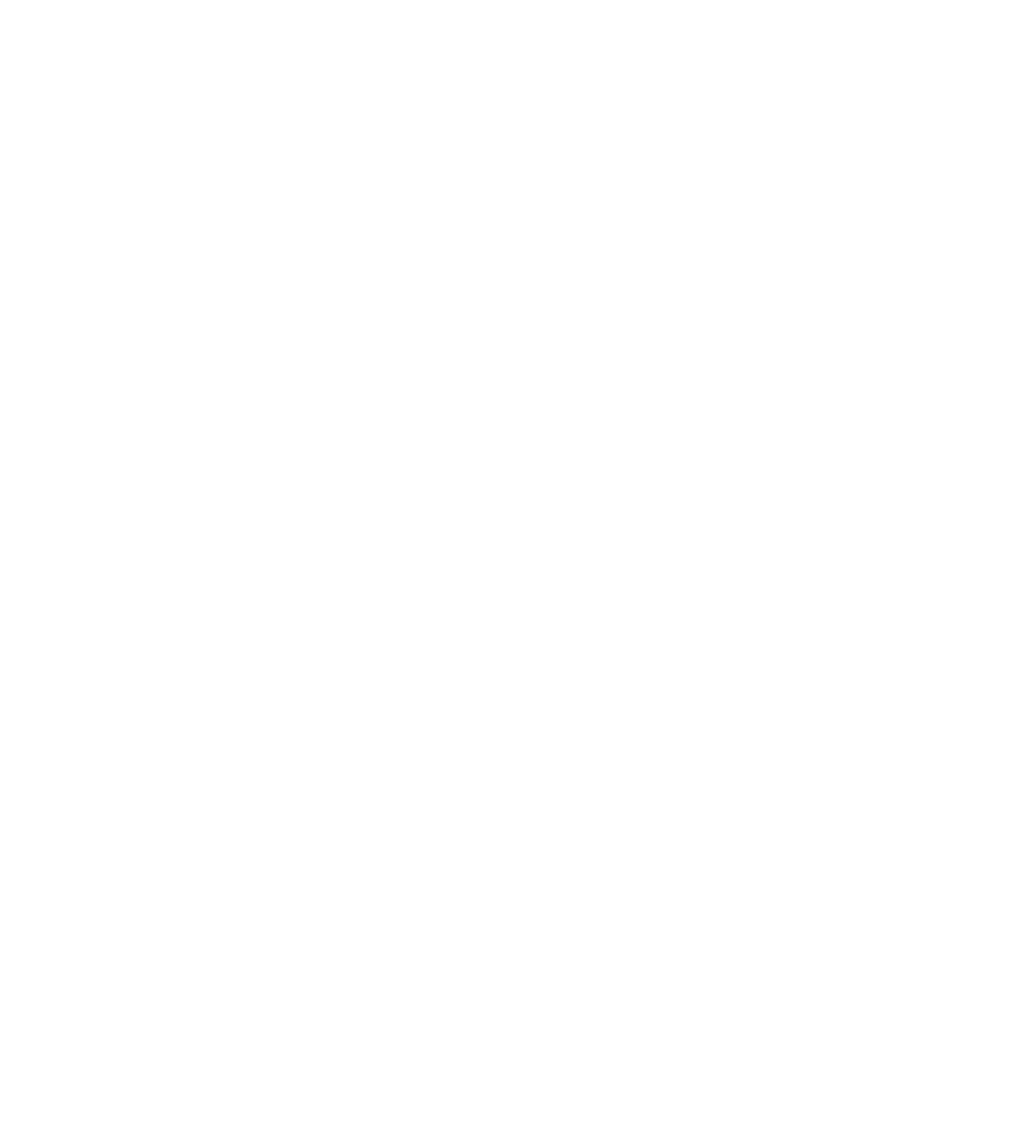
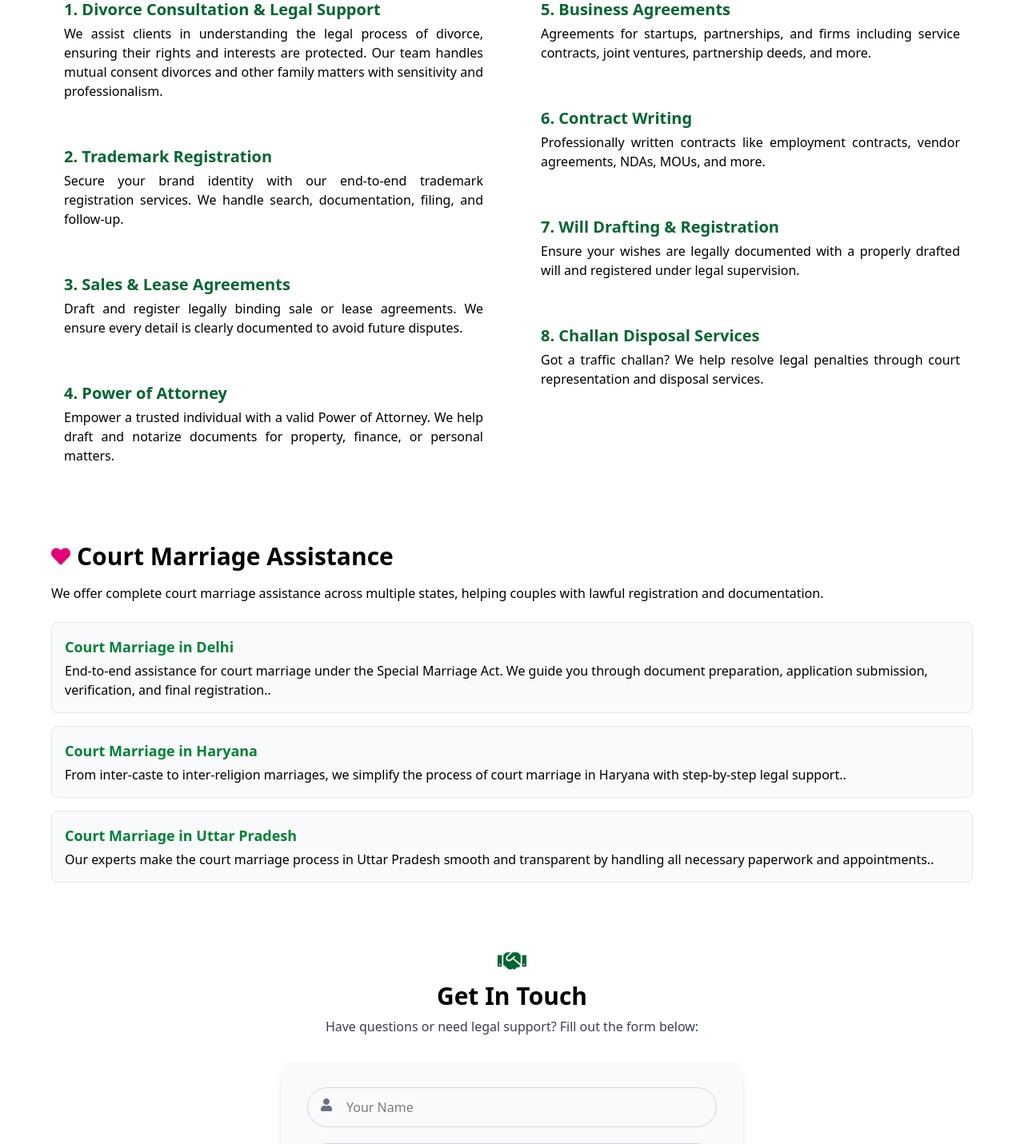
Before and after one commit to Rakhimunger/ion-lla-project, a React (Vite) app: page / in a window 1280 px wide. Shown: the part 1220-2651 px from the top of the page at 80% size. Before the commit the page ends 1050 px from the top, so only its background shows below. Built offline with nearby package versions, Linux system fonts and the light colour scheme.

Commit message:
created Legal Service pages

```diff
--- a/src/Components/HomeFiles/Home.jsx
+++ b/src/Components/HomeFiles/Home.jsx
@@ -1,12 +1,14 @@
 import React from "react";
 import Sliders from "../../Components/Pages/Sliders";
 import LegalIntroSection from "../../Components/Pages/LegalIntroSection";
+import LegalServices from "../../Components/Pages/LegalServices";
 
 function Home() {
   return (
     <div>
       <Sliders />
       <LegalIntroSection />
+      <LegalServices />
     </div>
   );
 }
--- /dev/null
+++ b/src/Components/Pages/LegalServices.jsx
@@ -0,0 +1,198 @@
+import React from "react";
+import {
+  FaUser,
+  FaEnvelope,
+  FaPhone,
+  FaRegCommentDots,
+  FaHandshake,
+  FaHeart,
+} from "react-icons/fa";
+
+const LegalServices = () => {
+  return (
+    <div className="bg-white text-black px-4 md:px-16 py-12 max-w-screen-xl mx-auto">
+      {/* Heading */}
+      <div className="text-center mb-12">
+        <h2 className="text-4xl text-green-800 mx-auto mb-2" />
+        <h2 className="text-3xl md:text-5xl font-bold text-black">
+          Our Legal Services
+        </h2>
+      </div>
+
+      {/* Legal Services Section */}
+      <div className="grid md:grid-cols-2 gap-10 text-justify">
+        {/* Column 1 */}
+        <div className="space-y-6">
+          {[
+            {
+              title: "1. Divorce Consultation & Legal Support",
+              desc: "We assist clients in understanding the legal process of divorce, ensuring their rights and interests are protected. Our team handles mutual consent divorces and other family matters with sensitivity and professionalism.",
+            },
+            {
+              title: "2. Trademark Registration",
+              desc: "Secure your brand identity with our end-to-end trademark registration services. We handle search, documentation, filing, and follow-up.",
+            },
+            {
+              title: "3. Sales & Lease Agreements",
+              desc: "Draft and register legally binding sale or lease agreements. We ensure every detail is clearly documented to avoid future disputes.",
+            },
+            {
+              title: "4. Power of Attorney",
+              desc: "Empower a trusted individual with a valid Power of Attorney. We help draft and notarize documents for property, finance, or personal matters.",
+            },
+          ].map((item, idx) => (
+            <div
+              key={idx}
+              className="p-4 rounded-lg hover:bg-gray-50 transition"
+            >
+              <h3 className="text-lg md:text-xl font-bold text-green-800 mb-1">
+                {item.title}
+              </h3>
+              <p>{item.desc}</p>
+            </div>
+          ))}
+        </div>
+
+        {/* Column 2 */}
+        <div className="space-y-6">
+          {[
+            {
+              title: "5. Business Agreements",
+              desc: "Agreements for startups, partnerships, and firms including service contracts, joint ventures, partnership deeds, and more.",
+            },
+            {
+              title: "6. Contract Writing",
+              desc: "Professionally written contracts like employment contracts, vendor agreements, NDAs, MOUs, and more.",
+            },
+            {
+              title: "7. Will Drafting & Registration",
+              desc: "Ensure your wishes are legally documented with a properly drafted will and registered under legal supervision.",
+            },
+            {
+              title: "8. Challan Disposal Services",
+              desc: "Got a traffic challan? We help resolve legal penalties through court representation and disposal services.",
+            },
+          ].map((item, idx) => (
+            <div
+              key={idx}
+              className="p-4 rounded-lg hover:bg-gray-50 transition"
+            >
+              <h3 className="text-lg md:text-xl font-bold text-green-800 mb-1">
+                {item.title}
+              </h3>
+              <p>{item.desc}</p>
+            </div>
+          ))}
+        </div>
+      </div>
+
+      {/* Court Marriage Section */}
+      <div className="mt-20">
+        <div className="flex items-center gap-2 mb-4">
+          <FaHeart className="text-pink-600 text-2xl" />
+          <h3 className="text-2xl md:text-3xl font-bold text-black">
+            Court Marriage Assistance
+          </h3>
+        </div>
+        <p className="mb-6">
+          We offer complete court marriage assistance across multiple states,
+          helping couples with lawful registration and documentation.
+        </p>
+
+        <div className="space-y-4">
+          {[
+            {
+              title: "Court Marriage in Delhi",
+              desc: "End-to-end assistance for court marriage under the Special Marriage Act. We guide you through document preparation, application submission, verification, and final registration..",
+            },
+            {
+              title: "Court Marriage in Haryana",
+              desc: "From inter-caste to inter-religion marriages, we simplify the process of court marriage in Haryana with step-by-step legal support..",
+            },
+            {
+              title: "Court Marriage in Uttar Pradesh",
+              desc: "Our experts make the court marriage process in Uttar Pradesh smooth and transparent by handling all necessary paperwork and appointments..",
+            },
+          ].map((item, idx) => (
+            <div
+              key={idx}
+              className="p-4 border border-gray-200 rounded-lg bg-gray-50"
+            >
+              <h4 className="text-lg font-semibold text-green-700 mb-1">
+                {item.title}
+              </h4>
+              <p>{item.desc}</p>
+            </div>
+          ))}
+        </div>
+      </div>
+
+      {/* Contact Form */}
+      <div className="mt-20">
+        <div className="text-center mb-8">
+          <FaHandshake className="text-4xl text-green-800 mx-auto mb-2" />
+          <h3 className="text-2xl md:text-3xl font-bold text-black mb-2">
+            Get In Touch
+          </h3>
+          <p className="text-gray-700">
+            Have questions or need legal support? Fill out the form below:
+          </p>
+        </div>
+
+        <div className="bg-gray-50 p-8 rounded-xl shadow-lg max-w-xl mx-auto">
+          <form className="space-y-5">
+            {/* Name */}
+            <div className="relative">
+              <FaUser className="absolute top-3.5 left-4 text-gray-500" />
+              <input
+                type="text"
+                placeholder="Your Name"
+                className="w-full pl-12 pr-4 py-3 border border-gray-300 rounded-full focus:outline-none focus:ring-2 focus:ring-green-700 text-black"
+              />
+            </div>
+
+            {/* Email */}
+            <div className="relative">
+              <FaEnvelope className="absolute top-3.5 left-4 text-gray-500" />
+              <input
+                type="email"
+                placeholder="Your Email"
+                className="w-full pl-12 pr-4 py-3 border border-gray-300 rounded-full focus:outline-none focus:ring-2 focus:ring-green-700 text-black"
+              />
+            </div>
+
+            {/* Phone */}
+            <div className="relative">
+              <FaPhone className="absolute top-3.5 left-4 text-gray-500" />
+              <input
+                type="text"
+                placeholder="Contact Number"
+                className="w-full pl-12 pr-4 py-3 border border-gray-300 rounded-full focus:outline-none focus:ring-2 focus:ring-green-700 text-black"
+              />
+            </div>
+
+            {/* Message */}
+            <div className="relative">
+              <FaRegCommentDots className="absolute top-3.5 left-4 text-gray-500" />
+              <textarea
+                placeholder="Your Message"
+                rows="4"
+                className="w-full pl-12 pr-4 py-3 border border-gray-300 rounded-xl focus:outline-none focus:ring-2 focus:ring-green-700 text-black resize-none"
+              ></textarea>
+            </div>
+
+            {/* Submit */}
+            <button
+              type="submit"
+              className="w-full bg-green-900 text-white font-bold py-3 rounded-full hover:bg-green-800 transition duration-200"
+            >
+              Submit
+            </button>
+          </form>
+        </div>
+      </div>
+    </div>
+  );
+};
+
+export default LegalServices;
```
